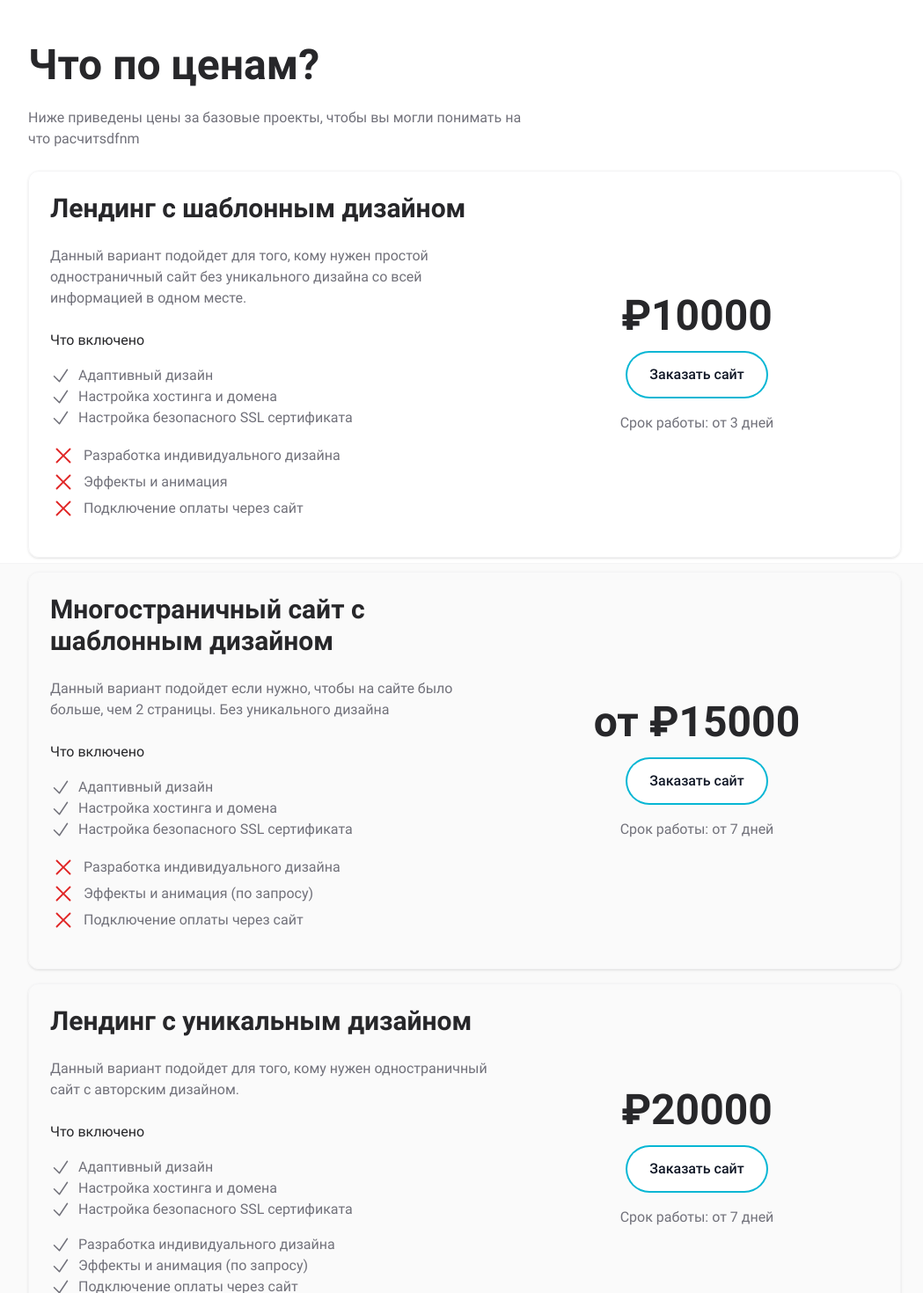
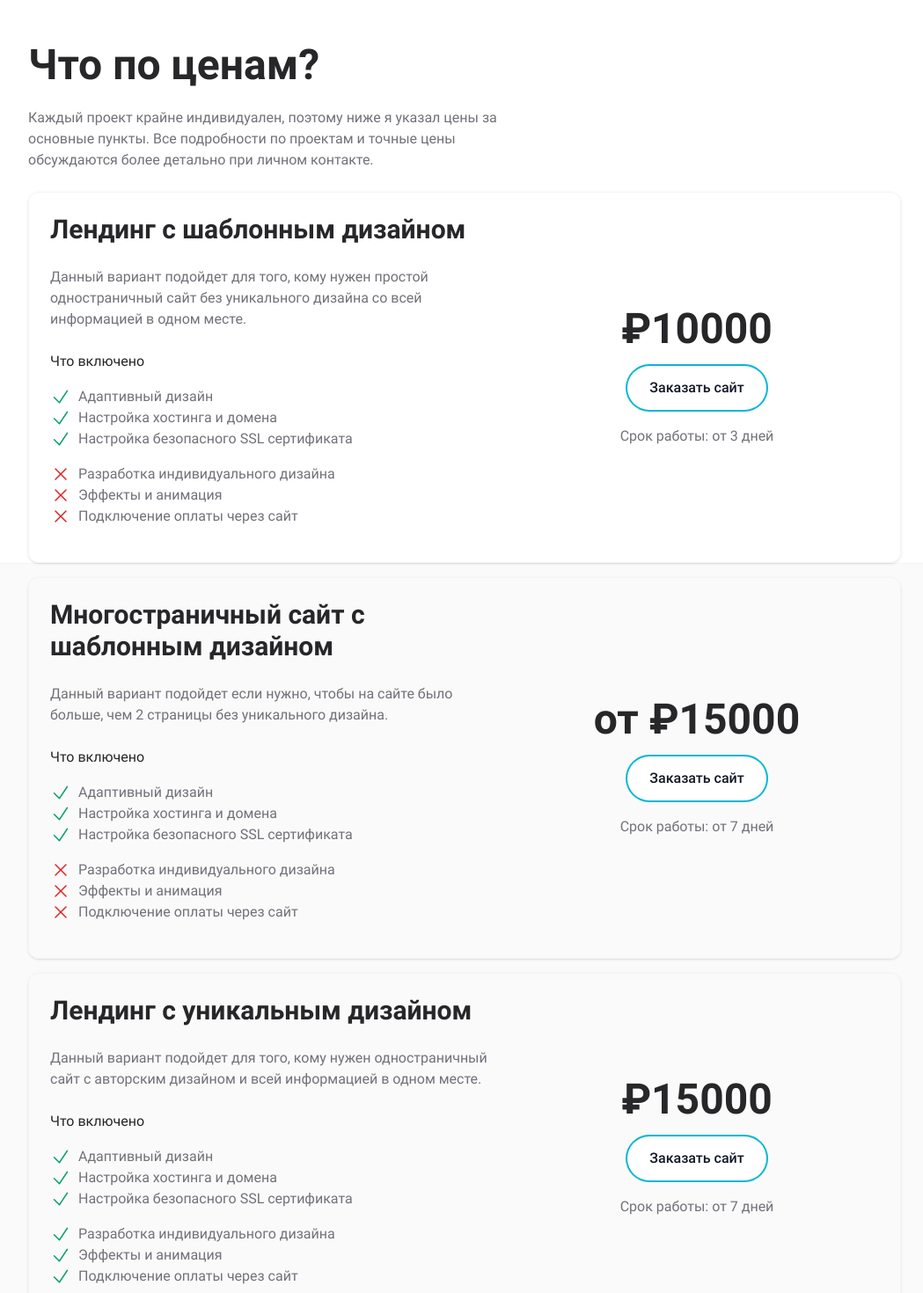
Before and after one commit to dorogan1510/My_personal_site, a Next.js app: page /price in a window 1280 px wide. Shown: the part 160-1630 px from the top of the page at 88% size, without its empty margins (112-1161 px from the left). Built offline with nearby package versions, Linux system fonts and the light colour scheme.

Commit message:
Fix (fix typescript classes, text mistakes)

```diff
--- a/app/Footer.tsx
+++ b/app/Footer.tsx
@@ -91,7 +91,7 @@ const Footer = () => {
                         </svg>
                     </Link>
                 </div>
-                <div className='flex flex-col md:flex-row justify-between items-center gap-4'>
+                <div className='flex flex-col  justify-between items-center gap-4'>
                     <ul className='flex flex-wrap justify-between gap-4  items-center  text-sm font-medium text-gray-500 dark:text-gray-400 sm:mt-0'>
                         <li>
                             <Link
@@ -120,7 +120,7 @@ const Footer = () => {
                     </ul>
 
                     <span className='text-sm text-gray-500 sm:text-center dark:text-gray-400'>
-                        © 2023 Danila Frolov. All rights reserved.
+                        © 2023 Danila Frolov
                     </span>
                 </div>
             </div>
--- a/app/Provider.tsx
+++ b/app/Provider.tsx
@@ -1,8 +1,9 @@
 'use client'
 
 import { ThemeProvider } from 'next-themes'
+import { ScriptProps } from 'next/script'
 
-export function Provider({ children }: any) {
+export function Provider({ children }: ScriptProps) {
     return (
         <ThemeProvider attribute='class' defaultTheme='system'>
             {children}
--- a/app/about/Sections.tsx
+++ b/app/about/Sections.tsx
@@ -2,7 +2,7 @@ import React from 'react'
 
 const Sections = () => {
     return (
-        <div className='p-6 sm:px-20 w-full sm:w-11/12 mx-auto max-w-6xl space-y-20'>
+        <div className='px-6 sm:px-20 w-full sm:w-11/12 mx-auto max-w-6xl space-y-20'>
             <h2 className='text-xl font-bold text-center text-zinc-800 dark:text-zinc-100 lg:text-3xl  '>
                 Технологии которые я использую в своей работе
             </h2>
--- a/app/about/components/Collage.tsx
+++ b/app/about/components/Collage.tsx
@@ -27,7 +27,7 @@ const Collage = () => {
     return (
         <div className='mb-20'>
             {imageTrue ? (
-                <div className=' -my-4 flex justify-center gap-5 overflow-hidden py-4 sm:gap-8'>
+                <div className=' -my-4 flex justify-center gap-5 overflow-hidden  sm:gap-8'>
                     <FMWrapperImage>
                         <div className=' relative w-44 flex-none overflow-hidden rounded-xl bg-zinc-100 dark:bg-zinc-800 sm:w-72 sm:rounded-2xl rotate-2'>
                             <Image
--- a/app/page.tsx
+++ b/app/page.tsx
@@ -12,10 +12,10 @@ export default function Home() {
                 <div className='mb-20 flex flex-col lg:flex-row justify-between items-center gap-6'>
                     <div className='max-w-xl'>
                         <h1 className='text-3xl font-sans font-bold text-zinc-800 dark:text-zinc-100 lg:text-5xl '>
-                            Привет, меня зовут Данила и я делаю сайты
+                            Привет, меня зовут Данила и я фронтенд разработчик
                         </h1>
                         <p className='my-6 text-base text-zinc-500 text[#8b8b94] dark:text-zinc-400 '>
-                            Я фронтенд разработчик и фрилансер, создаю разные
+                            Я занимаюсь веб разработкой, создаю разные
                             интернет-проекты и с удовольствием сделаю для вас
                             сайт или приложение на ваш вкус. Напишите мне и мы
                             обсудим все детали.
--- a/app/price/components/PriceSection.tsx
+++ b/app/price/components/PriceSection.tsx
@@ -7,7 +7,7 @@ import React, { useEffect, useRef, useState } from 'react'
 const PriceSection = () => {
     const svgCheck = (
         <svg
-            className='fill-zinc-500 transition  dark:fill-zinc-400 '
+            className='fill-green-500 transition '
             aria-hidden='true'
             fill='currentColor'
             viewBox='0 0 24 24'
@@ -29,8 +29,8 @@ const PriceSection = () => {
             fill='currentColor'
             viewBox='0 0 24 24'
             xmlns='http://www.w3.org/2000/svg'
-            width='30'
-            height='30'
+            width='24'
+            height='24'
         >
             <path
                 clipRule='evenodd'
@@ -66,7 +66,7 @@ const PriceSection = () => {
         {
             id: 2,
             h2text: 'Многостраничный сайт с шаблонным дизайном',
-            p2text: 'Данный вариант подойдет если нужно, чтобы на сайте было больше, чем 2 страницы. Без уникального дизайна',
+            p2text: 'Данный вариант подойдет если нужно, чтобы на сайте было больше, чем 2 страницы без уникального дизайна.',
             h3text: 'Что включено',
 
             litext1: [
@@ -77,7 +77,7 @@ const PriceSection = () => {
 
             litext2: [
                 'Разработка индивидуального дизайна',
-                'Эффекты и анимация (по запросу)',
+                'Эффекты и анимация',
                 'Подключение оплаты через сайт',
             ],
 
@@ -91,7 +91,7 @@ const PriceSection = () => {
         {
             id: 1,
             h2text: 'Лендинг с уникальным дизайном',
-            p2text: 'Данный вариант подойдет для того, кому нужен одностраничный сайт с авторским дизайном.',
+            p2text: 'Данный вариант подойдет для того, кому нужен одностраничный сайт с авторским дизайном и всей информацией в одном месте.',
             h3text: 'Что включено',
 
             litext1: [
@@ -102,18 +102,18 @@ const PriceSection = () => {
 
             litext2: [
                 'Разработка индивидуального дизайна',
-                'Эффекты и анимация (по запросу)',
+                'Эффекты и анимация',
                 'Подключение оплаты через сайт',
             ],
 
-            pricesum: '₽20000',
+            pricesum: '₽15000',
             termtext: 'Срок работы: от 7 дней',
             modalptext: '"Хочу заказать лендинг с уникальным дизайном"',
         },
         {
             id: 2,
             h2text: 'Многостраничный сайт с уникальным дизайном',
-            p2text: 'Данный вариант подойдет если нужно, чтобы на сайте было больше, чем 2 страницы с уникальным дизайном',
+            p2text: 'Данный вариант подойдет если нужно, чтобы на сайте было больше, чем 2 страницы с уникальным дизайном.',
             h3text: 'Что включено',
 
             litext1: [
@@ -124,7 +124,7 @@ const PriceSection = () => {
 
             litext2: [
                 'Разработка индивидуального дизайна',
-                'Эффекты и анимация (по запросу)',
+                'Эффекты и анимация',
                 'Подключение оплаты через сайт',
             ],
 
@@ -139,16 +139,15 @@ const PriceSection = () => {
     const [modalDataWithoutDesign, setModalDataWithoutDesign] = useState<any>(
         ALL_PRICES_TEXT_WITHOUT_DESIGN[0]
     )
-    const [modalDataWithDesign, setModalDataWithDesign] = useState<any>(
-        ALL_PRICES_TEXT_WITH_DESIGN[0]
-    )
 
-    const modalRef = useRef<any>()
+    const modalRef = useRef() as React.MutableRefObject<HTMLDivElement>
 
     useEffect(() => {
         const checkIfClickedOutside = (e: MouseEvent) => {
-            if (visible && !modalRef?.current?.contains(e.target)) {
-                setVisible(false)
+            if (modalRef.current !== undefined) {
+                if (visible && !modalRef.current.contains(e.target as Node)) {
+                    setVisible(false)
+                }
             }
         }
         document.addEventListener('mousedown', checkIfClickedOutside)
@@ -165,7 +164,7 @@ const PriceSection = () => {
                     className='p-6 rounded-xl border border-zinc-100 dark:border-zinc-700/40 flex flex-col lg:flex-row justify-between items-center gap-4 shadow dark:shadow-[0_1px_3px_0_rgba(255, 255, 255, 0.2)]'
                 >
                     <div className='max-w-lg flex-2'>
-                        <h2 className='text-3xl font-bold text-zinc-800 dark:text-zinc-100'>
+                        <h2 className='text-xl lg:text-3xl font-bold text-zinc-800 dark:text-zinc-100'>
                             {data.h2text}
                         </h2>
                         <p className='my-6 text-base text-zinc-500 text[#8b8b94] dark:text-zinc-400'>
@@ -182,8 +181,10 @@ const PriceSection = () => {
                                             key={index}
                                             className='flex flex-row justify-start items-center gap-2'
                                         >
-                                            {svgCheck}
-                                            <p className='text-base text-zinc-500 text[#8b8b94] dark:text-zinc-400 text-center lg:text-left'>
+                                            <div className='flex-2'>
+                                                {svgCheck}
+                                            </div>
+                                            <p className='text-base text-zinc-500 text[#8b8b94] dark:text-zinc-400 '>
                                                 {litext1}
                                             </p>
                                         </div>
@@ -195,8 +196,10 @@ const PriceSection = () => {
                                             key={index}
                                             className='flex flex-row justify-start items-center gap-2'
                                         >
-                                            {svgXMark}
-                                            <p className='text-base text-zinc-500 text[#8b8b94] dark:text-zinc-400 text-center lg:text-left'>
+                                            <div className='flex-2'>
+                                                {svgXMark}
+                                            </div>
+                                            <p className='text-base text-zinc-500 text[#8b8b94] dark:text-zinc-400 '>
                                                 {litext2}
                                             </p>
                                         </div>
@@ -206,7 +209,7 @@ const PriceSection = () => {
                         </div>
                     </div>
                     <div className='flex flex-col flex-1 justify-between items-center gap-4'>
-                        <div className='text-5xl font-bold text-zinc-800 dark:text-zinc-100'>
+                        <div className='text-3xl lg:text-5xl font-bold text-zinc-800 dark:text-zinc-100'>
                             {data.pricesum}
                         </div>
                         <Button
@@ -233,7 +236,7 @@ const PriceSection = () => {
                     className='p-6 rounded-xl border border-zinc-100 dark:border-zinc-700/40 flex flex-col lg:flex-row justify-between items-center gap-4 shadow dark:shadow-[0_1px_3px_0_rgba(255, 255, 255, 0.2)]'
                 >
                     <div className='max-w-lg flex-2'>
-                        <h2 className='text-3xl font-bold text-zinc-800 dark:text-zinc-100'>
+                        <h2 className='text-xl lg:text-3xl font-bold text-zinc-800 dark:text-zinc-100'>
                             {data.h2text}
                         </h2>
                         <p className='my-6 text-base text-zinc-500 text[#8b8b94] dark:text-zinc-400'>
@@ -250,8 +253,10 @@ const PriceSection = () => {
                                             key={index}
                                             className='flex flex-row justify-start items-center gap-2'
                                         >
-                                            {svgCheck}
-                                            <p className='text-base text-zinc-500 text[#8b8b94] dark:text-zinc-400 text-center lg:text-left'>
+                                            <div className='flex-2'>
+                                                {svgCheck}
+                                            </div>
+                                            <p className=' text-base text-zinc-500 text[#8b8b94] dark:text-zinc-400 '>
                                                 {litext1}
                                             </p>
                                         </div>
@@ -263,8 +268,10 @@ const PriceSection = () => {
                                             key={index}
                                             className='flex flex-row justify-start items-center gap-2'
                                         >
-                                            {svgCheck}
-                                            <p className='text-base text-zinc-500 text[#8b8b94] dark:text-zinc-400 text-center lg:text-left'>
+                                            <div className='flex-2'>
+                                                {svgCheck}
+                                            </div>
+                                            <p className='text-base text-zinc-500 text[#8b8b94] dark:text-zinc-400 '>
                                                 {litext2}
                                             </p>
                                         </div>
@@ -274,7 +281,7 @@ const PriceSection = () => {
                         </div>
                     </div>
                     <div className='flex flex-col flex-1 justify-between items-center gap-4'>
-                        <div className='text-5xl font-bold text-zinc-800 dark:text-zinc-100'>
+                        <div className='text-3xl lg:text-5xl text-center font-bold text-zinc-800 dark:text-zinc-100'>
                             {data.pricesum}
                         </div>
                         <Button
@@ -302,7 +309,7 @@ const PriceSection = () => {
                 className='bg-black h-screen '
             >
                 <Modal.Body className=' rounded-xl bg-white p-8 ring-1 ring-zinc-900/5 dark:bg-zinc-900 dark:ring-zinc-800'>
-                    <div className='text-center' ref={modalRef}>
+                    <div className='text-left' ref={modalRef}>
                         <h3 className='mb-2 text-xl font-bold text-zinc-800 dark:text-zinc-100 '>
                             Выберите удобный для вас способ связи
                         </h3>
@@ -311,7 +318,7 @@ const PriceSection = () => {
                             <b>{modalDataWithoutDesign.modalptext}</b> <br />и
                             мы обсудим с вами все детали
                         </p>
-                        <div className='flex flex-row justify-center gap-6'>
+                        <div className='flex flex-row justify-start gap-6'>
                             <Link
                                 href={'https://t.me/danfrolov94'}
                                 className='group'
--- a/app/price/page.tsx
+++ b/app/price/page.tsx
@@ -10,8 +10,9 @@ const page = () => (
                     Что по ценам?
                 </h1>
                 <p className='my-6 text-base text-zinc-500 text[#8b8b94] dark:text-zinc-400 '>
-                    Ниже приведены цены за базовые проекты, чтобы вы могли
-                    понимать на что расчитsdfnm
+                    Каждый проект крайне индивидуален, поэтому ниже я указал
+                    цены за основные пункты. Все подробности по проектам и
+                    точные цены обсуждаются более детально при личном контакте.
                 </p>
             </div>
             <div className='space-y-4'>
--- a/components/FMWraperImage.tsx
+++ b/components/FMWraperImage.tsx
@@ -1,9 +1,10 @@
 'use client'
 
 import React from 'react'
-import { motion, AnimatePresence } from 'framer-motion'
+import { motion } from 'framer-motion'
+import { ScriptProps } from 'next/script'
 
-const FMWrapperImage = ({ children }: any) => {
+const FMWrapperImage = ({ children }: ScriptProps) => {
     return (
         <motion.div
             initial={{ opacity: 0 }}
--- a/components/FMWrapperRight.tsx
+++ b/components/FMWrapperRight.tsx
@@ -2,8 +2,9 @@
 
 import React from 'react'
 import { motion, AnimatePresence } from 'framer-motion'
+import { ScriptProps } from 'next/script'
 
-const FMWrapperRight = ({ children }: any) => {
+const FMWrapperRight = ({ children }: ScriptProps) => {
     return (
         <AnimatePresence>
             <motion.div
```
Also changed, not shown: app/Header.tsx (+5 -3 lines), components/ProjectMap.tsx (+22 -8 lines).
